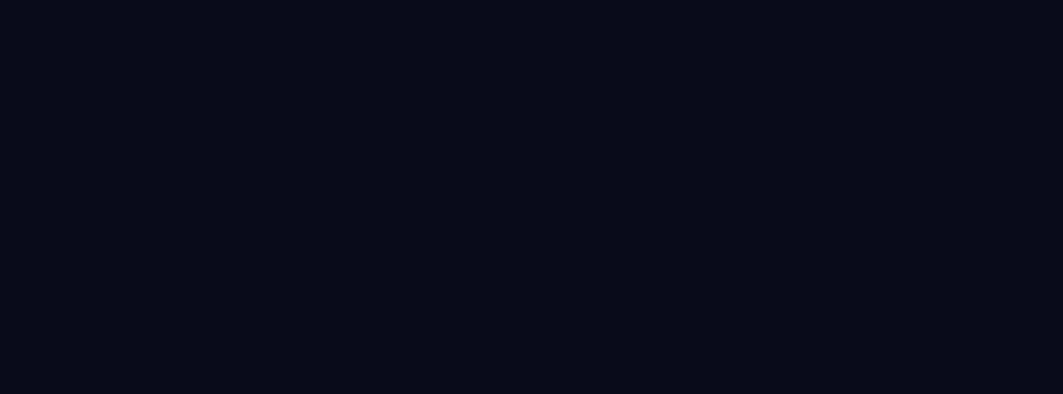
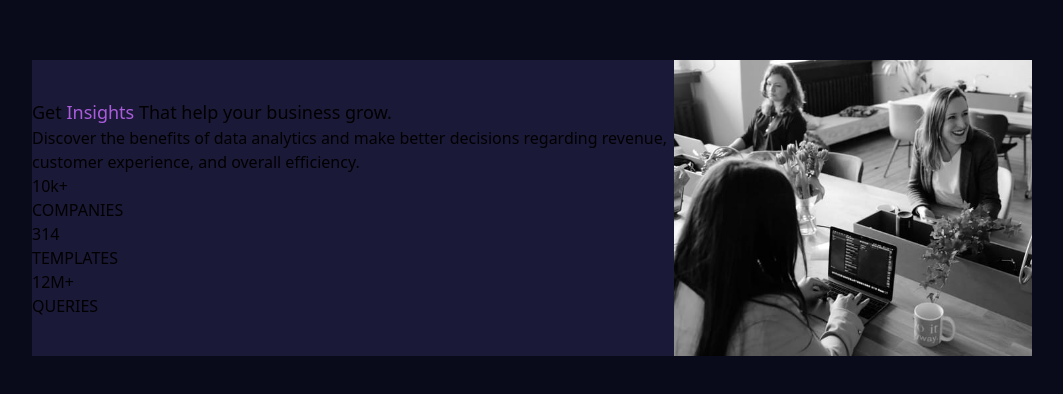
Before and after one commit to Great-kiola/Tailwind-practice, a React (Vite) app in the folder tailwind-frontend/: page /statsPreview in a window 1280 px wide. Shown: the part 192-586 px from the top of the page, without its empty margins (108-1171 px from the left). Built offline with nearby package versions, Linux system fonts and the light colour scheme.

Commit message:
chore: add header image and enhance StatsPreview component layout and styling

```diff
--- a/tailwind-frontend/src/components/StatsPreview.jsx
+++ b/tailwind-frontend/src/components/StatsPreview.jsx
@@ -1,11 +1,39 @@
 import React from 'react'
+import employees from "../assets/StatsPreview/header-desktop.jpg"
 
 const StatsPreview = () => {
-  return (
-    <>
-        <div className='bg-veryDarkBlue h-screen'></div>
-    </>
-  )
+    return (
+        <>
+            <div className='bg-veryDarkBlue h-screen flex items-center justify-center'>
+
+                <div className='cardStats bg-desatBlue w-250 flex items-center'>
+                    <div>
+                        <h1 className='text-lg'>Get <span className='text-softViolet'>Insights</span> That help your business grow.</h1>
+                        <p>Discover the benefits of data analytics and make better decisions regarding revenue, customer experience, and overall efficiency.</p>
+
+                        <div>
+                            <div>
+                                <h1>10k+</h1>
+                                <p>COMPANIES</p>
+                            </div>
+                            <div>
+                                <h1>314</h1>
+                                <p>TEMPLATES</p>
+                            </div>
+                            <div>
+                                <h1>12M+</h1>
+                                <p>QUERIES</p>
+                            </div>
+                        </div>
+                    </div>
+
+                    <div>
+                        <img src={employees} alt="" />
+                    </div>
+                </div>
+            </div>
+        </>
+    )
 }
 
 export default StatsPreview
--- a/tailwind-frontend/src/index.css
+++ b/tailwind-frontend/src/index.css
@@ -73,6 +73,10 @@
   --color-desatBlue: hsl(244, 38%, 16%);
   --color-softViolet: hsl(277, 64%, 61%);
 
+  --color-statsWhite: hsl(0, 0%, 100%);
+  --color-slightlyWhite: hsla(0, 0%, 100%, 0.75);
+  --color-slightlyWhiter: hsla(0, 0%, 100%, 0.6);
+
 }
 
 
@@ -130,3 +134,8 @@
 .summaries{
   @apply mb-5 flex justify-between gap-20 p-4 rounded-xl
 }
+
+/* Stats Preview */
+/* .cardStats{
+
+} */
```
Also changed, not shown: tailwind-frontend/src/assets/StatsPreview/header-desktop.jpg (renamed from tailwind-frontend/src/assets/StatsPreview/image-header-desktop.jpg).
